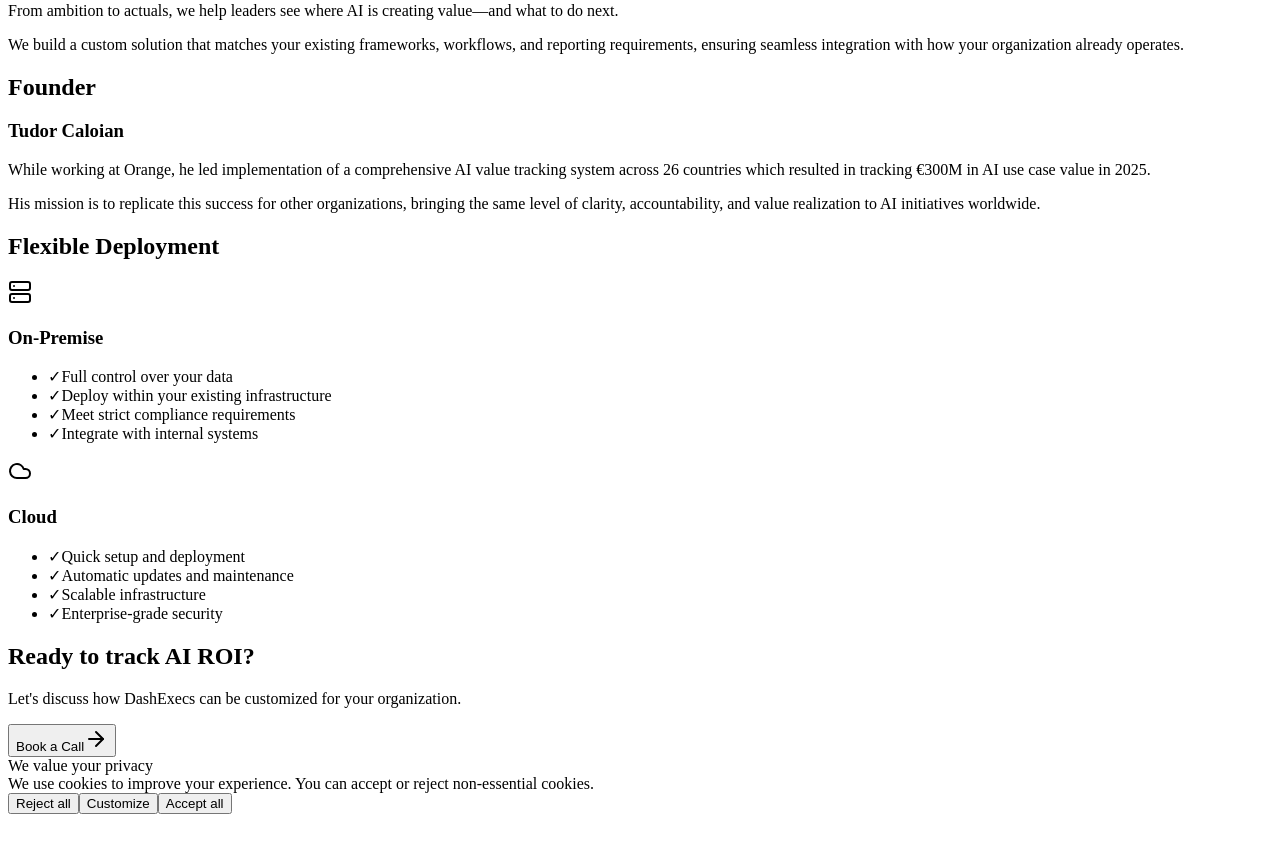
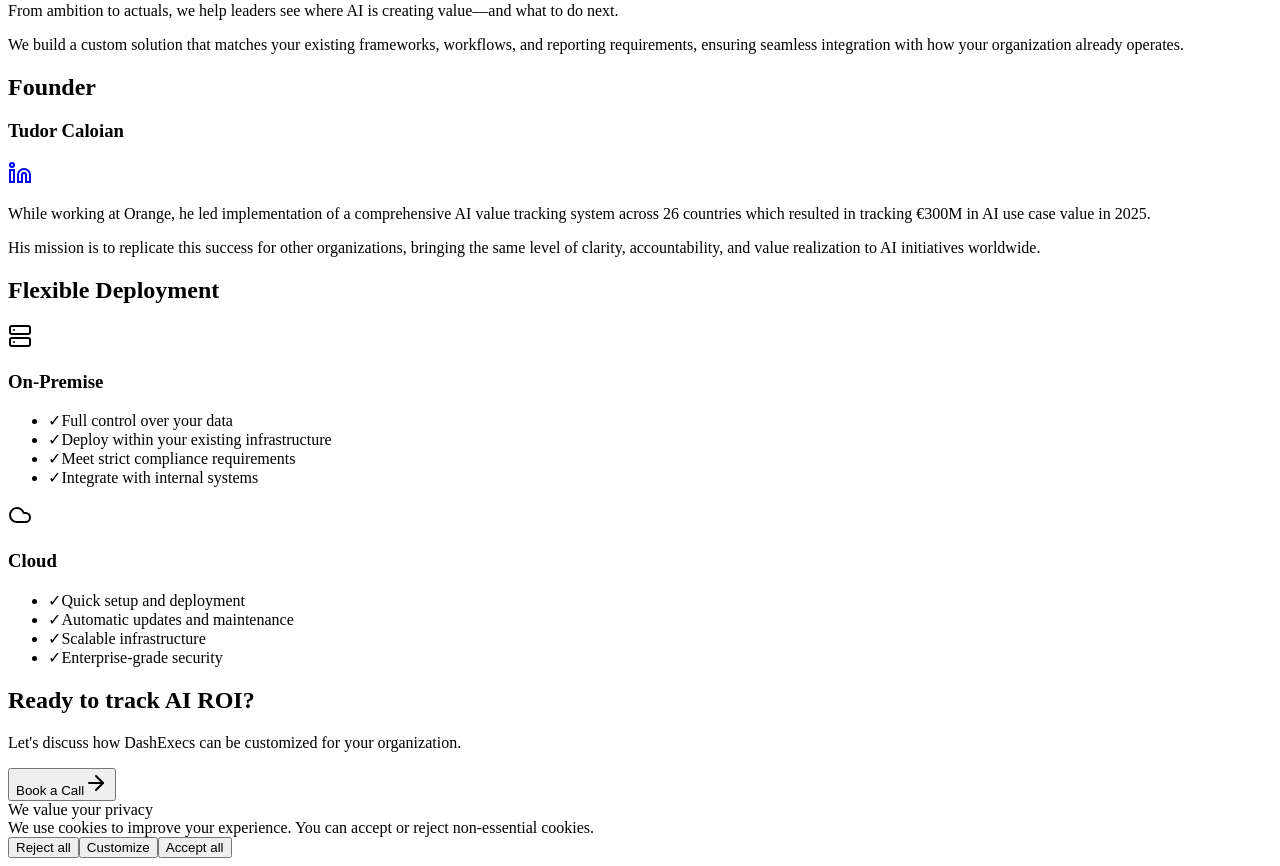
Before and after one commit to CyberTud/dashexecs-web, a React (Vite) app: page /about in a window 1280 px wide. Shown: the part 820-1686 px from the top of the page. Before the commit the page ends 1642 px from the top, so only its background shows below. Built offline with nearby package versions, Linux system fonts and the light colour scheme; the HTML template or start-up script is replaced by a standard one.

Commit message:
Add LinkedIn icon link to Founder section

```diff
--- a/src/pages/AboutPage.tsx
+++ b/src/pages/AboutPage.tsx
@@ -1,5 +1,5 @@
 import { motion } from 'framer-motion'
-import { ArrowRight, Cloud, Server } from 'lucide-react'
+import { ArrowRight, Cloud, Server, Linkedin } from 'lucide-react'
 import Navigation from '../components/Navigation'
 import { Button } from '../components/ui/Button'
 
@@ -71,9 +71,20 @@ const AboutPage = () => {
               Founder
             </h2>
             <div className="mb-0">
-              <h3 className="text-2xl font-bold text-[#1a1a1a] mb-4">
-                Tudor Caloian
-              </h3>
+              <div className="flex items-center gap-3 mb-4">
+                <h3 className="text-2xl font-bold text-[#1a1a1a]">
+                  Tudor Caloian
+                </h3>
+                <a
+                  href="https://www.linkedin.com/in/tudorcaloian/"
+                  target="_blank"
+                  rel="noreferrer"
+                  className="text-[#0077b5] hover:text-[#005885] transition-colors"
+                  aria-label="Tudor Caloian LinkedIn"
+                >
+                  <Linkedin className="w-6 h-6" />
+                </a>
+              </div>
               <p className="text-lg text-gray-600 mb-4">
                 While working at Orange, he led implementation of a comprehensive AI value tracking system across 26 countries which resulted in tracking <span className="font-bold text-[#1a1a1a]">€300M in AI use case value in 2025</span>.
               </p>
```
